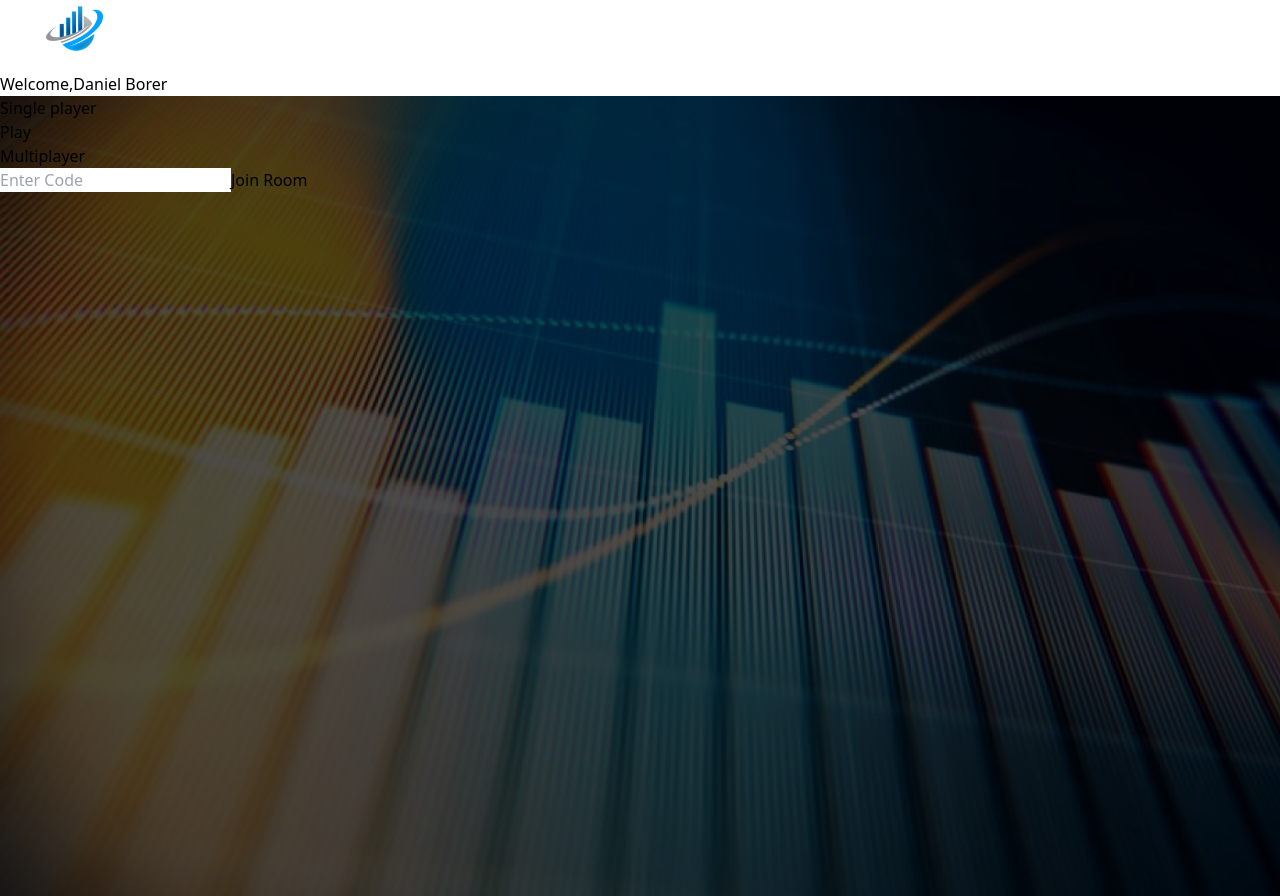
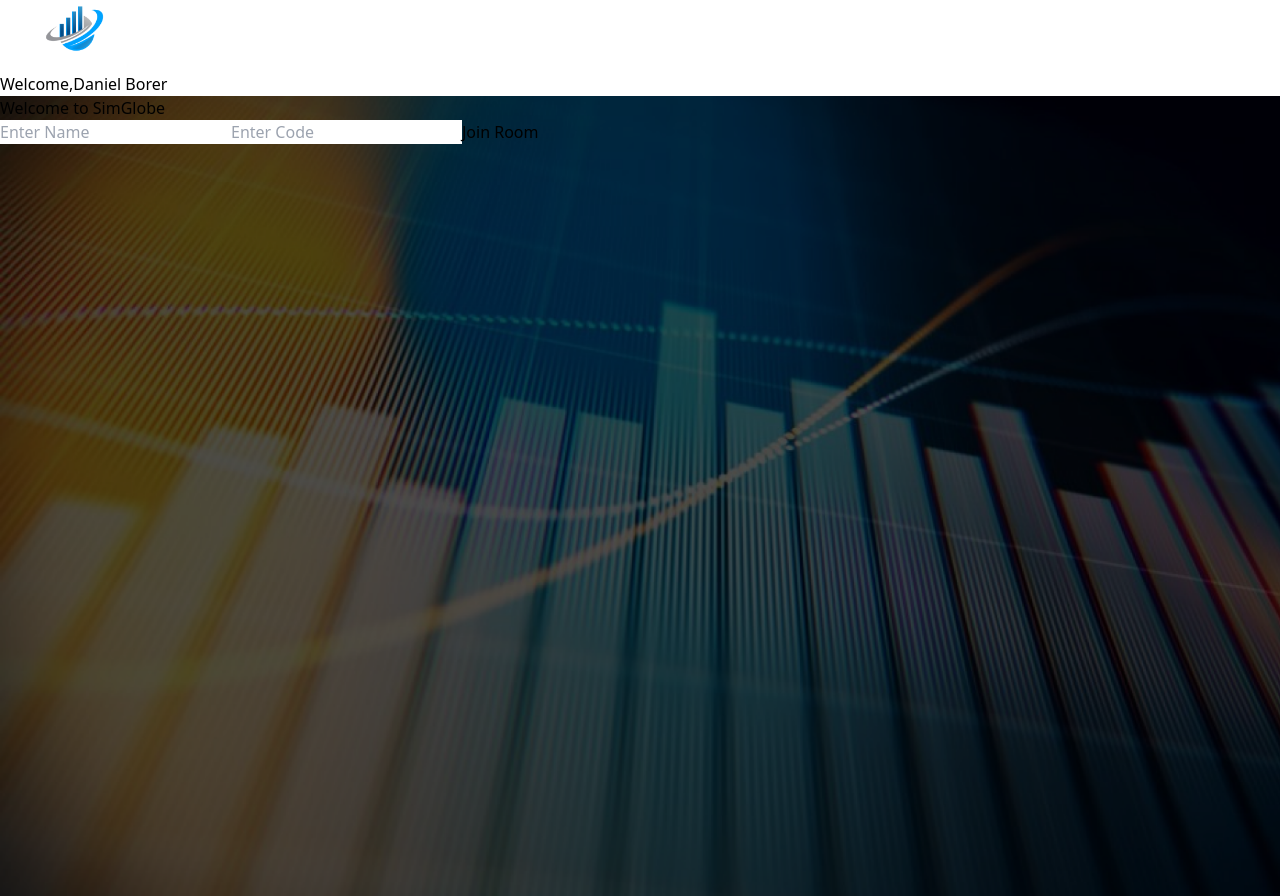
Before and after one commit to jeremy-lee02/Capstone_SimGlobe, a React (Vite) app in the folder client/: page /homestudent in a window 1280 px wide. Built offline with nearby package versions, Linux system fonts and the light colour scheme; what react-auth-kit would draw is missing.

Commit message:
Update HomeStudent

```diff
--- a/client/src/pages/HomeStudent.tsx
+++ b/client/src/pages/HomeStudent.tsx
@@ -7,9 +7,6 @@ import { useNavigate } from 'react-router-dom';
 
 const HomeStudent: React.FC = () => {
   const navigate = useNavigate();
-  const handleSinglePlayer = () => {
-
-  };
 
   const handleJoinRoom = () => {
     navigate('/room')
@@ -28,15 +25,15 @@ const HomeStudent: React.FC = () => {
       <div className="flex flex-col justify-center items-center background text-white min-h-screen">
         <div className="flex flex-col items-center w-screen gap-5">
           <div className="flex flex-row justify-center space-x-20">
+
             <div className="flex flex-col items-center gap-10 ">
-              <h1 className='font-bold text-4xl'>Single player</h1>
-                <button className="flex items-center justify-center bg-blue-500 hover:bg-blue-700 py-[50px] px-[132px] rounded-lg text-xl text-white font-bold" onClick={handleSinglePlayer}>
-                  Play
-                </button>
-            </div>
-            <div className="flex flex-col items-center gap-10 ">
-              <h1 className='font-bold text-4xl'>Multiplayer</h1>
+              <h1 className='font-bold text-4xl'>Welcome to SimGlobe</h1>
               <div className="flex flex-col items-center bg-purple-500 text-white font-bold py-4 px-8 rounded-lg">
+              <input
+                  type="text"
+                  placeholder="Enter Name"
+                  className="bg-gray-800 text-white py-2 px-4 mb-4 rounded-lg w-full"
+                />
                 <input
                   type="text"
                   placeholder="Enter Code"
```
